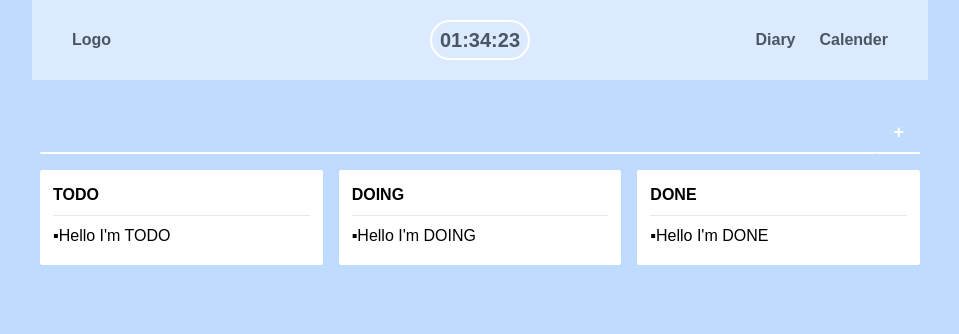
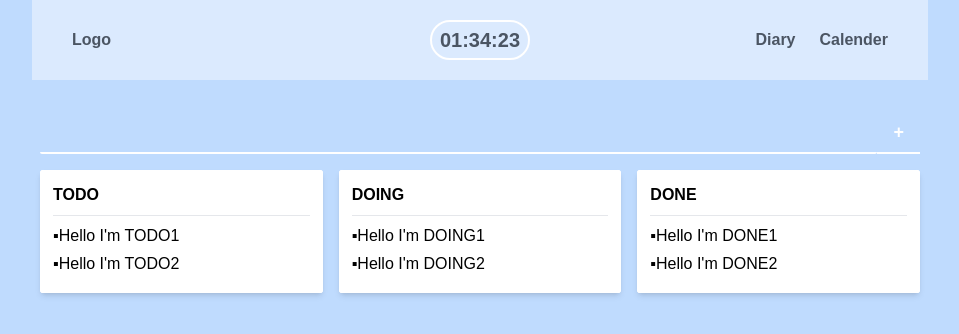
Before and after one commit to vanillovin/my-note-app, a React (Create React App) app: page / in a window 1280 px wide. Shown: the top 334 px of the page, without its empty margins (160-1119 px from the left). Built offline with nearby package versions, Linux system fonts and the light colour scheme.

Commit message:
투두 상태와 액션 redux로 migration

```diff
--- a/package.json
+++ b/package.json
@@ -12,9 +12,12 @@
     "@types/react-dom": "^17.0.14",
     "react": "^17.0.2",
     "react-dom": "^17.0.2",
+    "react-redux": "^8.0.1",
     "react-router": "^6.2.2",
     "react-router-dom": "^6.2.2",
     "react-scripts": "5.0.0",
+    "redux": "^4.2.0",
+    "redux-devtools-extension": "^2.13.9",
     "typescript": "^4.6.2",
     "web-vitals": "^2.1.4"
   },
--- a/src/App.tsx
+++ b/src/App.tsx
@@ -1,61 +1,11 @@
-import React, { useEffect, useState } from 'react';
+import React from 'react';
 import TodoList from './components/Todo/TodoList';
 
-export type Categories = 'TODO' | 'DOING' | 'DONE';
-
-export type Todo = {
-  id: number;
-  text: string;
-  category: Categories;
-};
-
 function App() {
-  const [todoList, setTodoList] = useState<Todo[]>([
-    { id: 1, text: "Hello I'm TODO", category: 'TODO' },
-    { id: 2, text: "Hello I'm DOING", category: 'DOING' },
-    { id: 3, text: "Hello I'm DONE", category: 'DONE' },
-  ]);
-
-  useEffect(() => {
-    const localTodoList = localStorage.getItem('todoList');
-    if (localTodoList) {
-      setTodoList(JSON.parse(localTodoList));
-    }
-  }, []);
-
-  useEffect(() => {
-    localStorage.setItem('todoList', JSON.stringify(todoList));
-  }, [todoList]);
-
-  const onChangeCategory = (id: number, category: Categories) => {
-    console.log(typeof id, category);
-    setTodoList((prev) =>
-      prev.map((todo) => (todo.id === id ? { ...todo, category } : todo))
-    );
-  };
-
-  const onAddTodo = (text: string) => {
-    if (text !== '') {
-      setTodoList((prev) => [
-        ...prev,
-        { id: Date.now(), text, category: 'TODO' },
-      ]);
-    }
-  };
-
-  const onDeleteTodo = (id: number) => {
-    setTodoList((prev) => prev.filter((todo) => todo.id !== id));
-  };
-
   return (
-    <div>
-      <TodoList
-        todoList={todoList}
-        onChangeCategory={onChangeCategory}
-        onAddTodo={onAddTodo}
-        onDeleteTodo={onDeleteTodo}
-      />
-    </div>
+    <>
+      <TodoList />
+    </>
   );
 }
 
--- a/src/components/Todo/Todo.tsx
+++ b/src/components/Todo/Todo.tsx
@@ -1,28 +1,27 @@
-import React from 'react';
-import { Categories } from '../../App';
+import React, { useCallback } from 'react';
+import { useDispatch } from 'react-redux';
+import { Categories, deleteTodo } from '../../modules/todos';
 
 interface TodoProps {
   id: number;
   text: string;
-  category: 'TODO' | 'DOING' | 'DONE';
-  onChangeCategory: (id: number, category: Categories) => void;
-  onDeleteTodo: (id: number) => void;
+  category: Categories;
 }
 
-const Todo = ({
-  id,
-  text,
-  category,
-  onChangeCategory,
-  onDeleteTodo,
-}: TodoProps) => {
+const Todo = ({ id, text, category }: TodoProps) => {
+  const dispatch = useDispatch();
+  const onDelete = useCallback(
+    (id, category) => dispatch(deleteTodo(id, category)),
+    [dispatch]
+  );
+
   return (
     <li className="flex items-center my-1 flex-wrap group">
       <p>▪{text}</p>
       <div className="tablet:hidden group-hover:block">
-        {(category === 'DOING' || category === 'DONE') && (
+        {/* {(category === 'DOING' || category === 'DONE') && (
           <button
-            className={`button-style bg-rose-100`}
+            className={`todo-button bg-rose-100`}
             onClick={() => onChangeCategory(id, 'TODO')}
           >
             Todo
@@ -30,7 +29,7 @@ const Todo = ({
         )}
         {(category === 'TODO' || category === 'DONE') && (
           <button
-            className={`button-style bg-amber-100`}
+            className={`todo-button bg-amber-100`}
             onClick={() => onChangeCategory(id, 'DOING')}
           >
             Doing
@@ -38,15 +37,15 @@ const Todo = ({
         )}
         {(category === 'TODO' || category === 'DOING') && (
           <button
-            className="button-style bg-blue-300"
+            className="todo-button bg-blue-300"
             onClick={() => onChangeCategory(id, 'DONE')}
           >
             Done
           </button>
-        )}
+        )} */}
         <button
-          onClick={() => onDeleteTodo(id)}
-          className="button-style group-hover:visible bg-gray-400"
+          onClick={() => onDelete(id, category)}
+          className="todo-button group-hover:visible bg-gray-400"
         >
           x
         </button>
--- a/src/components/Todo/TodoForm.tsx
+++ b/src/components/Todo/TodoForm.tsx
@@ -1,11 +1,13 @@
-import React, { useState } from 'react';
+import React, { useCallback, useState } from 'react';
+import { useDispatch } from 'react-redux';
+import { addTodo } from '../../modules/todos';
 
-interface TodoFormProps {
-  onAddTodo: (text: string) => void;
-}
+const TodoForm = () => {
+  const [text, setText] = useState('');
+  const dispatch = useDispatch();
 
-const TodoForm = ({ onAddTodo }: TodoFormProps) => {
-  const [text, setText] = useState('');
+  // 매번 랜더링 될 때마다 새로 만들지 않고 재사용
+  const onCreate = useCallback((text) => dispatch(addTodo(text)), [dispatch]);
 
   const onChange = (e: React.ChangeEvent<HTMLInputElement>) => {
     setText(e.target.value);
@@ -14,7 +16,7 @@ const TodoForm = ({ onAddTodo }: TodoFormProps) => {
   const handleAddTodo = (e: React.FormEvent<HTMLFormElement>) => {
     e.preventDefault();
     setText('');
-    onAddTodo(text);
+    onCreate(text);
   };
 
   return (
--- a/src/components/Todo/TodoList.tsx
+++ b/src/components/Todo/TodoList.tsx
@@ -1,55 +1,32 @@
 import React from 'react';
-import { Categories, Todo as TodoType } from '../../App';
+import { useSelector } from 'react-redux';
+
+import { RootState } from '../../modules';
+import { Categories } from '../../modules/todos';
 import Todo from './Todo';
 import TodoForm from './TodoForm';
 
-interface TodoListProps {
-  todoList: TodoType[];
-  onChangeCategory: (id: number, category: Categories) => void;
-  onAddTodo: (text: string) => void;
-  onDeleteTodo: (id: number) => void;
-}
+const TodoList = () => {
+  const todos = useSelector((state: RootState) => state.todos);
 
-const TodoList = ({
-  todoList,
-  onChangeCategory,
-  onAddTodo,
-  onDeleteTodo,
-}: TodoListProps) => {
-  const todosByCategory = [
-    todoList.filter((todo) => todo.category === 'TODO'),
-    todoList.filter((todo) => todo.category === 'DOING'),
-    todoList.filter((todo) => todo.category === 'DONE'),
-  ];
+  const categories: Categories[] = ['todo', 'doing', 'done'];
 
   return (
     <div className="w-full mt-6">
-      <TodoForm onAddTodo={onAddTodo} />
+      <TodoForm />
       <div className="flex flex-col tablet:flex-row">
-        {[
-          ['TODO', todosByCategory[0]],
-          ['DOING', todosByCategory[1]],
-          ['DONE', todosByCategory[2]],
-        ].map(([title, todos], i) => (
+        {categories.map((v) => (
           <div
-            key={i}
-            className="tablet:w-1/3 bg-white border border-white m-2 p-3 rounded-sm"
+            key={v}
+            className="tablet:w-1/3 bg-white border border-white m-2 p-3 rounded-sm shadow-md"
           >
             <h2 className="font-bold mb-2 pb-2 border-b border-gray-200">
-              {title}
+              {v.toUpperCase()}
             </h2>
             <ul>
-              {typeof todos !== 'string' &&
-                todos.map(({ id, text, category }) => (
-                  <Todo
-                    key={id}
-                    id={id}
-                    text={text}
-                    category={category}
-                    onChangeCategory={onChangeCategory}
-                    onDeleteTodo={onDeleteTodo}
-                  />
-                ))}
+              {todos[v].map(({ id, text }: { id: number; text: string }) => (
+                <Todo key={id} id={id} text={text} category={v} />
+              ))}
             </ul>
           </div>
         ))}
--- a/src/index.tsx
+++ b/src/index.tsx
@@ -1,15 +1,20 @@
 import React from 'react';
 import ReactDOM from 'react-dom';
 import reportWebVitals from './reportWebVitals';
-import { BrowserRouter, Routes, Route } from 'react-router-dom';
+import { createStore } from 'redux';
+import { Provider } from 'react-redux';
+import { composeWithDevTools } from 'redux-devtools-extension';
 
 import './index.css';
 import Router from './components/Router';
+import rootReducer from './modules/index';
+
+const store = createStore(rootReducer, composeWithDevTools());
 
 ReactDOM.render(
-  <React.StrictMode>
+  <Provider store={store}>
     <Router />
-  </React.StrictMode>,
+  </Provider>,
   document.getElementById('root')
 );
 
--- /dev/null
+++ b/src/modules/index.ts
@@ -0,0 +1,10 @@
+// create root reducer
+import { combineReducers } from 'redux';
+import todos from './todos';
+
+const rootReducer = combineReducers({ todos });
+
+export default rootReducer;
+
+// 루트 리듀서의 반환값를 유추해줌
+export type RootState = ReturnType<typeof rootReducer>;
--- /dev/null
+++ b/src/modules/todos.ts
@@ -0,0 +1,80 @@
+export type Categories = 'todo' | 'doing' | 'done';
+
+// const actionPrefix = 'TODOS';
+const ADD_TODO = `todos/ADD_TODO` as const;
+const DELETE_TODO = 'todos/DELETE_TODO' as const;
+const CHANGE_CATEGORY = 'todos/CHANGE_CATEGORY' as const;
+
+export const addTodo = (text: string) => ({
+  type: ADD_TODO,
+  payload: {
+    id: Date.now(),
+    text,
+  },
+});
+export const deleteTodo = (id: number, category: Categories) => ({
+  type: DELETE_TODO,
+  payload: { id, category },
+});
+export const changeCategory = (id: number, category: Categories) => ({
+  type: CHANGE_CATEGORY,
+  payload: { id, category },
+});
+
+// 모든 액션 객체들에 대한 타입
+type TodosAction =
+  | ReturnType<typeof addTodo>
+  | ReturnType<typeof deleteTodo>
+  | ReturnType<typeof changeCategory>;
+
+export type Todo = {
+  id: number;
+  text: string;
+};
+
+export type TodosState = { todo: Todo[]; doing: Todo[]; done: Todo[] };
+
+const initialState: TodosState = {
+  todo: [
+    { id: 1, text: "Hello I'm TODO1" },
+    { id: 2, text: "Hello I'm TODO2" },
+  ],
+  doing: [
+    { id: 1, text: "Hello I'm DOING1" },
+    { id: 2, text: "Hello I'm DOING2" },
+  ],
+  done: [
+    { id: 1, text: "Hello I'm DONE1" },
+    { id: 2, text: "Hello I'm DONE2" },
+  ],
+};
+
+export default function todos(
+  state: TodosState = initialState,
+  action: TodosAction
+): TodosState {
+  switch (action.type) {
+    case ADD_TODO:
+      return {
+        ...state,
+        todo: [...state.todo, action.payload],
+      };
+    case DELETE_TODO:
+      return {
+        ...state,
+        [action.payload.category]: state[action.payload.category].filter(
+          (todo) => todo.id !== action.payload.id
+        ),
+      };
+    case CHANGE_CATEGORY:
+      return {
+        ...state,
+        // ex) todo-id:1 -> done = 투두에서 지우고 던에 추가
+        [action.payload.category]: state[action.payload.category].filter(
+          (todo) => todo.id !== action.payload.id
+        ),
+      };
+    default:
+      return state;
+  }
+}
```
Also changed, not shown: 1 other file (tests, documents, lock files or other folders).
